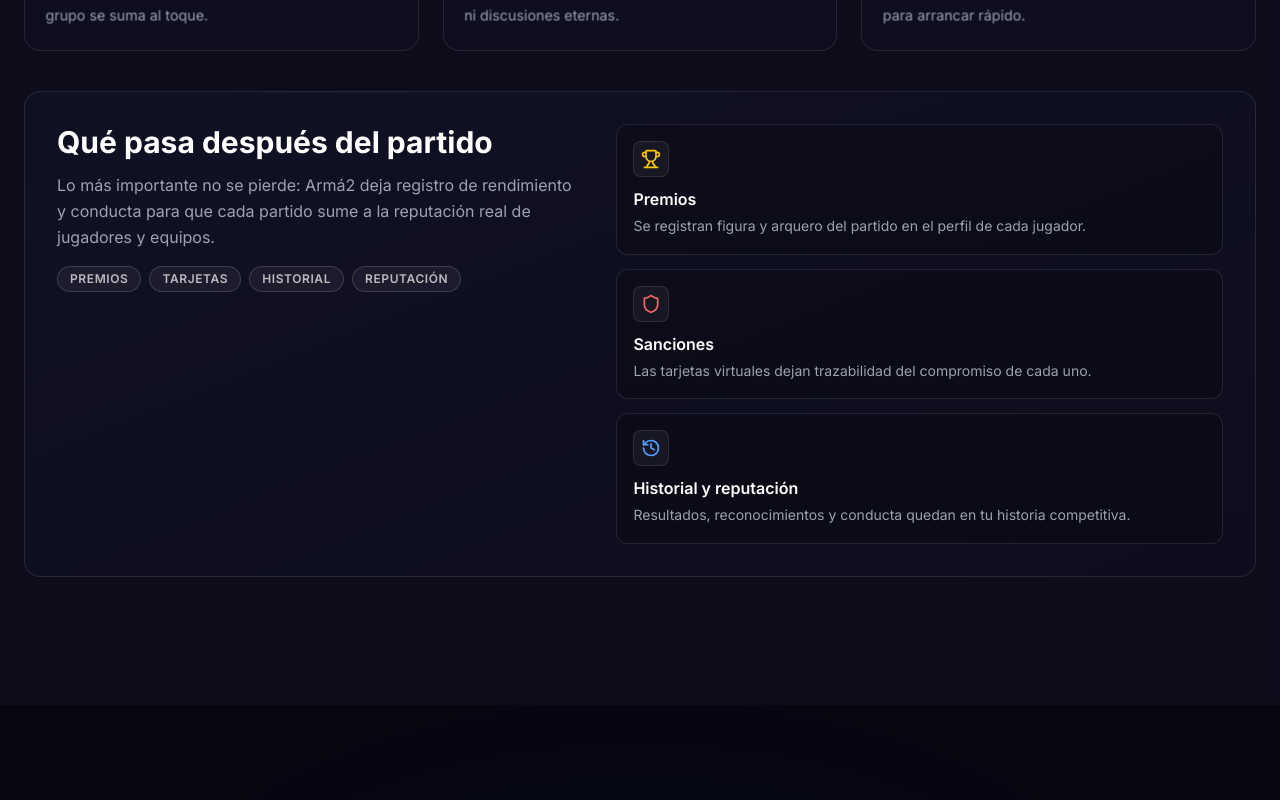
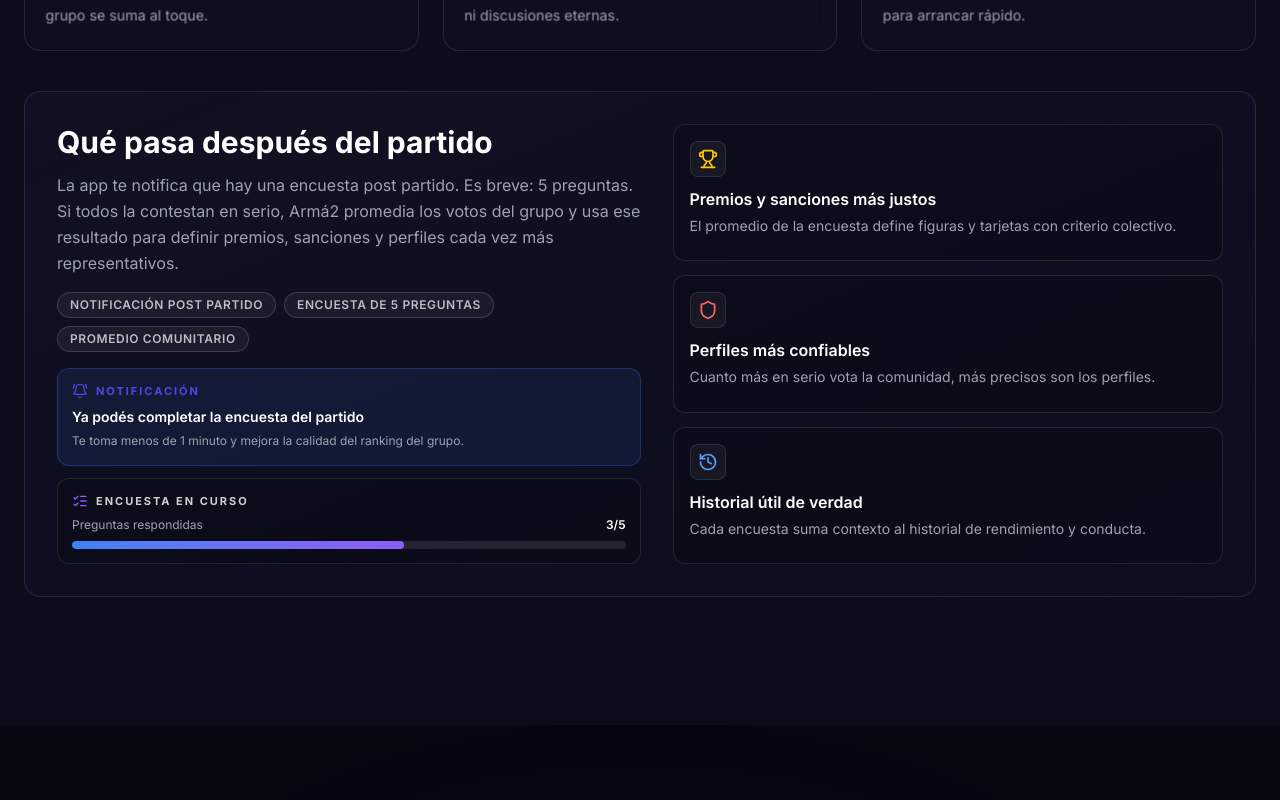
Before and after one commit to nicoavayu/Arma2Web, a Next.js app: page / in a window 1280 px wide. Shown: the part 1340-2140 px from the top of the page. Built offline with nearby package versions, Linux system fonts and the light colour scheme; no server answers.

Commit message:
Refine post-match flow copy and add season stats section

```diff
--- a/src/components/HowItWorks.tsx
+++ b/src/components/HowItWorks.tsx
@@ -3,7 +3,16 @@
 import React from "react";
 import { Section } from "@/components/Section";
 import { Card } from "@/components/Card";
-import { Calendar, Users, Scale, Trophy, Shield, History } from "lucide-react";
+import {
+  Calendar,
+  Users,
+  Scale,
+  BellRing,
+  ListChecks,
+  Trophy,
+  Shield,
+  History,
+} from "lucide-react";
 import { motion } from "framer-motion";
 
 const quickSteps = [
@@ -24,21 +33,21 @@
   },
 ] as const;
 
-const postMatchItems = [
+const postMatchSignals = [
   {
     icon: <Trophy className="h-5 w-5 text-yellow-400" />,
-    title: "Premios",
-    description: "Se registran figura y arquero del partido en el perfil de cada jugador.",
+    title: "Premios y sanciones más justos",
+    description: "El promedio de la encuesta define figuras y tarjetas con criterio colectivo.",
   },
   {
     icon: <Shield className="h-5 w-5 text-red-400" />,
-    title: "Sanciones",
-    description: "Las tarjetas virtuales dejan trazabilidad del compromiso de cada uno.",
+    title: "Perfiles más confiables",
+    description: "Cuanto más en serio vota la comunidad, más precisos son los perfiles.",
   },
   {
     icon: <History className="h-5 w-5 text-blue-400" />,
-    title: "Historial y reputación",
-    description: "Resultados, reconocimientos y conducta quedan en tu historia competitiva.",
+    title: "Historial útil de verdad",
+    description: "Cada encuesta suma contexto al historial de rendimiento y conducta.",
   },
 ] as const;
 
@@ -91,23 +100,51 @@
           transition={{ duration: 0.5, delay: 0.2 }}
           className="mt-7 rounded-2xl border border-white/10 bg-gradient-to-br from-surface-highlight/35 to-surface/20 p-5 [@media(max-width:430px)]:mt-6 sm:p-6 md:mt-10 md:p-8"
         >
-          <div className="grid gap-6 md:grid-cols-[1fr_1.15fr] md:items-start md:gap-8">
+          <div className="grid gap-6 lg:grid-cols-[1.06fr_1fr] lg:gap-8">
             <div>
               <h3 className="mb-3 text-2xl font-bold text-white md:text-3xl">Qué pasa después del partido</h3>
               <p className="mb-4 text-sm leading-relaxed text-text-secondary sm:text-base">
-                Lo más importante no se pierde: Armá2 deja registro de rendimiento y conducta para que cada
-                partido sume a la reputación real de jugadores y equipos.
+                La app te notifica que hay una encuesta post partido. Es breve: 5 preguntas. Si todos la contestan en
+                serio, Armá2 promedia los votos del grupo y usa ese resultado para definir premios, sanciones y
+                perfiles cada vez más representativos.
               </p>
-              <div className="flex flex-wrap gap-2 text-xs font-semibold uppercase tracking-wider text-white/70">
-                <span className="rounded-full border border-white/15 bg-white/5 px-3 py-1">Premios</span>
-                <span className="rounded-full border border-white/15 bg-white/5 px-3 py-1">Tarjetas</span>
-                <span className="rounded-full border border-white/15 bg-white/5 px-3 py-1">Historial</span>
-                <span className="rounded-full border border-white/15 bg-white/5 px-3 py-1">Reputación</span>
+
+              <div className="mb-4 flex flex-wrap gap-2 text-xs font-semibold uppercase tracking-wider text-white/70">
+                <span className="rounded-full border border-white/15 bg-white/5 px-3 py-1">Notificación post partido</span>
+                <span className="rounded-full border border-white/15 bg-white/5 px-3 py-1">Encuesta de 5 preguntas</span>
+                <span className="rounded-full border border-white/15 bg-white/5 px-3 py-1">Promedio comunitario</span>
+              </div>
+
+              <div className="grid gap-3 sm:grid-cols-2 lg:grid-cols-1">
+                <div className="rounded-xl border border-primary/25 bg-primary/10 p-3.5">
+                  <div className="mb-2 flex items-center gap-2 text-primary-glow">
+                    <BellRing className="h-4 w-4" />
+                    <span className="text-[11px] font-bold uppercase tracking-[0.18em]">Notificación</span>
+                  </div>
+                  <p className="text-sm font-semibold text-white">Ya podés completar la encuesta del partido</p>
+                  <p className="mt-1 text-xs leading-relaxed text-text-secondary">
+                    Te toma menos de 1 minuto y mejora la calidad del ranking del grupo.
+                  </p>
+                </div>
+
+                <div className="rounded-xl border border-white/10 bg-black/20 p-3.5">
+                  <div className="mb-2 flex items-center gap-2 text-white/80">
+                    <ListChecks className="h-4 w-4 text-accent-secondary" />
+                    <span className="text-[11px] font-bold uppercase tracking-[0.18em]">Encuesta en curso</span>
+                  </div>
+                  <div className="mb-2 flex items-center justify-between text-xs text-text-secondary">
+                    <span>Preguntas respondidas</span>
+                    <span className="font-semibold text-white">3/5</span>
+                  </div>
+                  <div className="h-2 overflow-hidden rounded-full bg-white/10">
+                    <div className="h-full w-3/5 rounded-full bg-gradient-to-r from-primary to-accent-secondary" />
+                  </div>
+                </div>
               </div>
             </div>
 
-            <div className="grid gap-3 sm:grid-cols-3 md:grid-cols-1 md:gap-3.5">
-              {postMatchItems.map((item, index) => (
+            <div className="grid gap-3 md:gap-3.5">
+              {postMatchSignals.map((item, index) => (
                 <motion.div
                   key={item.title}
                   initial={{ opacity: 0, y: 10 }}
--- a/src/components/ImpactStats.tsx
+++ b/src/components/ImpactStats.tsx
@@ -1,121 +1,133 @@
 "use client";
 
-import React, { useRef } from "react";
+import React from "react";
 import { Section } from "@/components/Section";
+import { Card } from "@/components/Card";
+import {
+  CalendarRange,
+  ChartNoAxesColumn,
+  HeartPulse,
+  FolderKanban,
+  History,
+  Users,
+} from "lucide-react";
 import { motion } from "framer-motion";
 
-/* ─────────────────────────────────────────────────────────────
-   Mini flow – 3 steps
-───────────────────────────────────────────────────────────── */
-const flowSteps = [
+const statCards = [
   {
-        label: "Armá tu equipo",
-        icon: (
-            <svg width="22" height="22" viewBox="0 0 24 24" fill="none">
-                <path d="M12 2L3 7V12C3 16.55 6.84 20.74 12 22C17.16 20.74 21 16.55 21 12V7L12 2Z" fill="url(#shGrad)" />
-                <defs>
-                    <linearGradient id="shGrad" x1="3" y1="2" x2="21" y2="22">
-                        <stop stopColor="#818cf8" /><stop offset="1" stopColor="#6366f1" />
-                    </linearGradient>
-                </defs>
-            </svg>
-        ),
+    icon: <ChartNoAxesColumn className="h-5 w-5 text-primary" />,
+    title: "Actividad por período",
+    description:
+      "Seguí cuántos partidos jugaste en la semana, en el mes y en el año para medir constancia real.",
   },
   {
-        label: "Publicalo al mercado",
-        icon: (
-            <svg width="22" height="22" viewBox="0 0 24 24" fill="none">
-                <circle cx="12" cy="12" r="2.5" fill="#38bdf8" />
-                <path d="M8.5 8.5C9.6 7.4 11 6.75 12 6.75C13 6.75 14.4 7.4 15.5 8.5" stroke="#38bdf8" strokeWidth="1.5" strokeLinecap="round" />
-                <path d="M5.5 5.5C7.5 3.5 10 2.25 12 2.25C14 2.25 16.5 3.5 18.5 5.5" stroke="#38bdf8" strokeWidth="1.5" strokeLinecap="round" opacity="0.5" />
-                <line x1="12" y1="14.5" x2="12" y2="21" stroke="#38bdf8" strokeWidth="1.5" strokeLinecap="round" />
-                <line x1="9" y1="21" x2="15" y2="21" stroke="#38bdf8" strokeWidth="1.5" strokeLinecap="round" />
-            </svg>
-        ),
+    icon: <HeartPulse className="h-5 w-5 text-red-400" />,
+    title: "Registro de lesiones",
+    description:
+      "Podés cargar molestias o lesiones y dejar trazabilidad de tu estado físico durante la temporada.",
   },
   {
-        label: "Jugá y dejá historia",
-        icon: (
-            <svg width="22" height="22" viewBox="0 0 24 24" fill="none">
-                <path d="M13 2L4.5 13.5H11L10 22L19.5 10.5H13L13 2Z" fill="url(#bGrad)" />
-                <defs>
-                    <linearGradient id="bGrad" x1="4" y1="2" x2="20" y2="22">
-                        <stop stopColor="#fde68a" /><stop offset="1" stopColor="#f59e0b" />
-                    </linearGradient>
-                </defs>
-            </svg>
-        ),
+    icon: <FolderKanban className="h-5 w-5 text-accent-secondary" />,
+    title: "Templates semanales",
+    description:
+      "Guardá equipos base para partidos recurrentes y armá cada fecha en menos tiempo.",
   },
-];
+  {
+    icon: <History className="h-5 w-5 text-blue-400" />,
+    title: "Historial de cada fecha",
+    description:
+      "Queda guardado cuándo se jugó, quiénes jugaron y cómo terminó el partido.",
+  },
+] as const;
 
-/* ─────────────────────────────────────────────────────────────
-   Main component
-───────────────────────────────────────────────────────────── */
+const annualMetrics = [
+  { label: "Semana", value: "2 partidos" },
+  { label: "Mes", value: "9 partidos" },
+  { label: "Año", value: "84 partidos" },
+] as const;
+
 export function ImpactStats() {
-    const ref = useRef<HTMLDivElement>(null);
-
   return (
-        <Section id="impact" className="bg-[#07071280] border-t border-white/5">
-            <div ref={ref} className="container mx-auto">
-
-                {/* Header - Honest Messaging */}
+    <Section id="impact" className="border-t border-white/5 bg-[#07071280]">
+      <div className="container mx-auto">
         <motion.div
           initial={{ opacity: 0, y: 16 }}
           whileInView={{ opacity: 1, y: 0 }}
           viewport={{ once: true }}
           transition={{ duration: 0.5 }}
-                    className="mb-14 text-center md:mb-20"
+          className="mb-10 text-center [@media(max-width:430px)]:mb-8 md:mb-14"
         >
-                    <span className="text-primary font-medium tracking-wider uppercase text-sm mb-4 block">
-                        Construyendo la red competitiva
+          <span className="mb-4 block text-sm font-medium uppercase tracking-wider text-primary">
+            Estadísticas y continuidad
           </span>
-                    <h2 className="mb-5 text-[clamp(2rem,8vw,3rem)] font-black tracking-tight text-white md:mb-6 md:text-6xl">
-                        La comunidad empieza con vos.
+          <h2 className="mb-4 text-[clamp(2rem,8vw,3rem)] font-black tracking-tight text-white md:mb-5 md:text-6xl">
+            Tu temporada queda registrada.
           </h2>
-                    <p className="mx-auto max-w-2xl text-base font-medium text-white/50 md:text-xl">
-                        Sumate desde el inicio. Unite a los equipos que ya están marcando el camino en Armá2.
+          <p className="mx-auto max-w-3xl text-sm font-medium leading-relaxed text-white/55 sm:text-base md:text-xl">
+            Armá2 te deja ver tu evolución futbolística en el tiempo: volumen de partidos, lesiones, partidos
+            recurrentes y balance anual completo.
           </p>
         </motion.div>
 
-                {/* Mini flow */}
-                <div className="flex flex-col items-center justify-center gap-4 sm:flex-row md:gap-0">
-                    {flowSteps.map((step, i) => (
-                        <React.Fragment key={step.label}>
+        <div className="grid grid-cols-1 gap-4 md:grid-cols-2 md:gap-6">
+          <Card className="border-white/10 bg-surface-highlight/20 p-5 sm:p-6 md:col-span-2">
+            <div className="grid gap-5 md:grid-cols-[1.1fr_1fr] md:items-center">
+              <div>
+                <div className="mb-3 inline-flex items-center gap-2 rounded-full border border-white/15 bg-white/5 px-3 py-1 text-[11px] font-semibold uppercase tracking-[0.18em] text-white/75">
+                  <CalendarRange className="h-3.5 w-3.5 text-primary" />
+                  Balance de actividad
+                </div>
+                <h3 className="mb-2 text-xl font-bold text-white md:text-2xl">Seguí tu ritmo semanal, mensual y anual</h3>
+                <p className="text-sm leading-relaxed text-text-secondary md:text-base">
+                  Todo se acumula automáticamente en tu historial para que a fin de año puedas ver cómo te fue
+                  futbolísticamente con datos reales.
+                </p>
+              </div>
+
+              <div className="grid grid-cols-3 gap-2.5">
+                {annualMetrics.map((metric) => (
+                  <div key={metric.label} className="rounded-xl border border-white/10 bg-black/20 p-3 text-center">
+                    <p className="mb-1 text-[11px] font-semibold uppercase tracking-wider text-white/45">{metric.label}</p>
+                    <p className="text-sm font-bold text-white">{metric.value}</p>
+                  </div>
+                ))}
+              </div>
+            </div>
+          </Card>
+
+          {statCards.map((item, index) => (
             <motion.div
-                                initial={{ opacity: 0, scale: 0.9 }}
-                                whileInView={{ opacity: 1, scale: 1 }}
+              key={item.title}
+              initial={{ opacity: 0, y: 14 }}
+              whileInView={{ opacity: 1, y: 0 }}
               viewport={{ once: true }}
-                                transition={{ duration: 0.4, delay: 0.1 + i * 0.15 }}
-                                className="flex flex-col items-center gap-3 px-3 text-center sm:px-6"
+              transition={{ duration: 0.4, delay: 0.08 + index * 0.06 }}
             >
-                                <div className="mb-2 flex h-12 w-12 items-center justify-center rounded-2xl border border-white/10 bg-white/5 shadow-xl transition-all group hover:border-white/20 sm:h-14 sm:w-14">
-                                    {step.icon}
+              <Card className="h-full border-white/10 bg-surface-highlight/20 p-5 sm:p-6">
+                <div className="mb-3 flex h-10 w-10 items-center justify-center rounded-xl border border-white/10 bg-white/5">
+                  {item.icon}
                 </div>
-                                <span className="text-sm font-bold text-white/80 uppercase tracking-wide">{step.label}</span>
+                <h3 className="mb-2 text-lg font-semibold text-white">{item.title}</h3>
+                <p className="text-sm leading-relaxed text-text-secondary">{item.description}</p>
+              </Card>
             </motion.div>
-
-                            {i < flowSteps.length - 1 && (
-                                <motion.div
-                                    initial={{ opacity: 0, scaleX: 0 }}
-                                    whileInView={{ opacity: 1, scaleX: 1 }}
-                                    viewport={{ once: true }}
-                                    transition={{ duration: 0.4, delay: 0.25 + i * 0.15 }}
-                                    className="hidden sm:block h-px w-12 md:w-24 bg-gradient-to-r from-white/20 to-white/5 origin-left"
-                                />
-                            )}
-                        </React.Fragment>
           ))}
         </div>
 
         <motion.div
           initial={{ opacity: 0 }}
           whileInView={{ opacity: 1 }}
-                    transition={{ delay: 1 }}
-                    className="mt-14 flex justify-center md:mt-20"
+          transition={{ delay: 0.4 }}
+          className="mt-8 flex flex-col items-center justify-center gap-2 rounded-2xl border border-white/10 bg-white/[0.03] px-5 py-4 text-center md:mt-10"
         >
-                    <div className="px-6 py-3 rounded-full border border-primary/20 bg-primary/5 text-primary text-xs font-bold uppercase tracking-widest">
-                        Sé el primero en tu zona
+          <div className="flex items-center gap-2 text-primary-glow">
+            <Users className="h-4 w-4" />
+            <span className="text-xs font-bold uppercase tracking-[0.2em]">Partidos recurrentes</span>
           </div>
+          <p className="max-w-2xl text-sm text-text-secondary">
+            Si jugás siempre con el mismo grupo, guardás el template del equipo y cada nueva fecha se suma al
+            historial con fecha, jugadores y resultado.
+          </p>
         </motion.div>
       </div>
     </Section>
```
Lines whose indentation alone changed are shown as unchanged.
